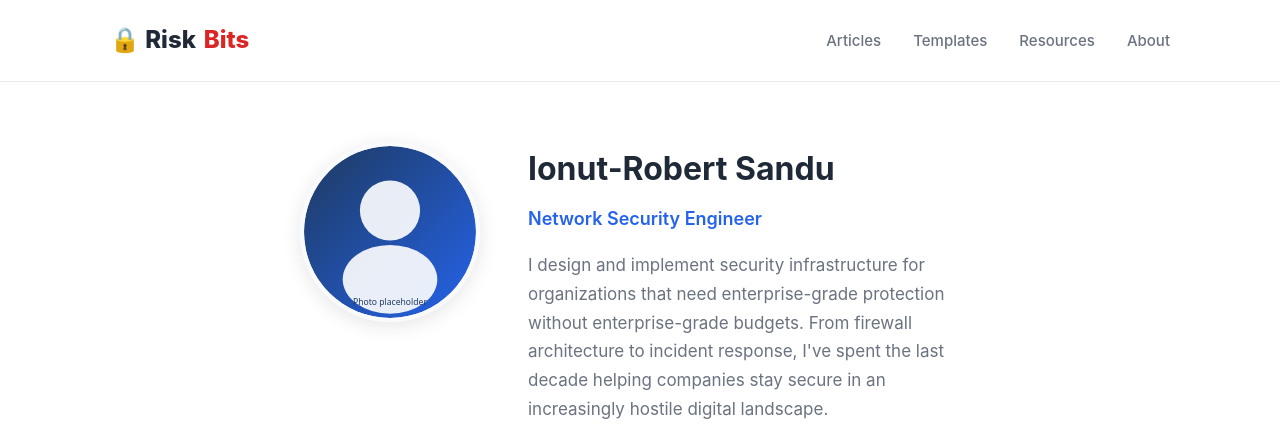
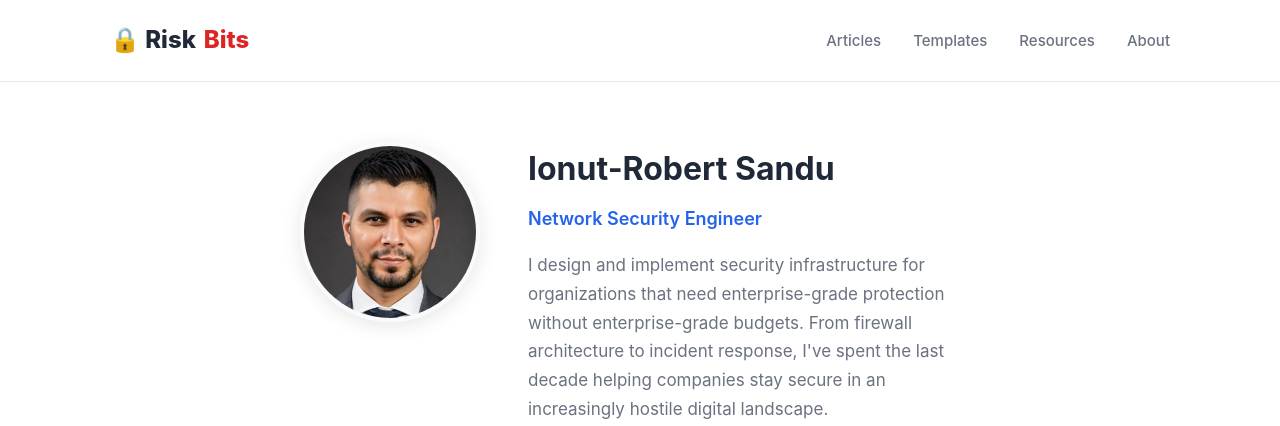
Before and after one commit to Arch0n3/riskbits-site, a plain HTML site: page about/index.html in a window 1280 px wide. Shown: the top 426 px of the page. Drawn offline with Linux system fonts and the light colour scheme.

Commit message:
Add profile photo to About page

```diff
--- a/about/index.html
+++ b/about/index.html
@@ -178,7 +178,7 @@
 
     <div class="about-hero">
       <div class="about-photo">
-        <img src="/static/images/robert-sandu.svg" alt="Ionut-Robert Sandu - Network Security Engineer">
+        <img src="/static/images/robert-sandu.png" alt="Ionut-Robert Sandu - Network Security Engineer">
       </div>
       <div class="about-intro">
         <h1>Ionut-Robert Sandu</h1>
```
Also changed, not shown: static/images/robert-sandu.png (added), static/images/robert-sandu.svg (deleted).
